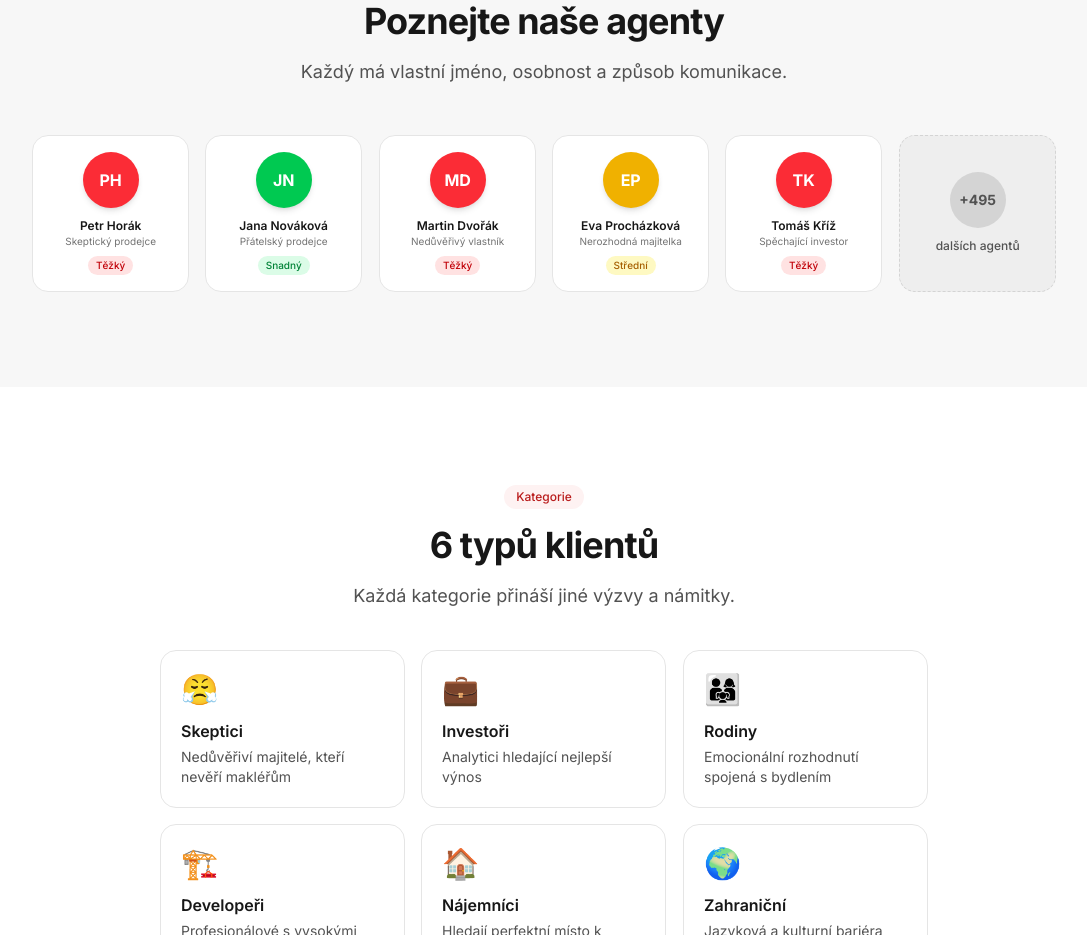
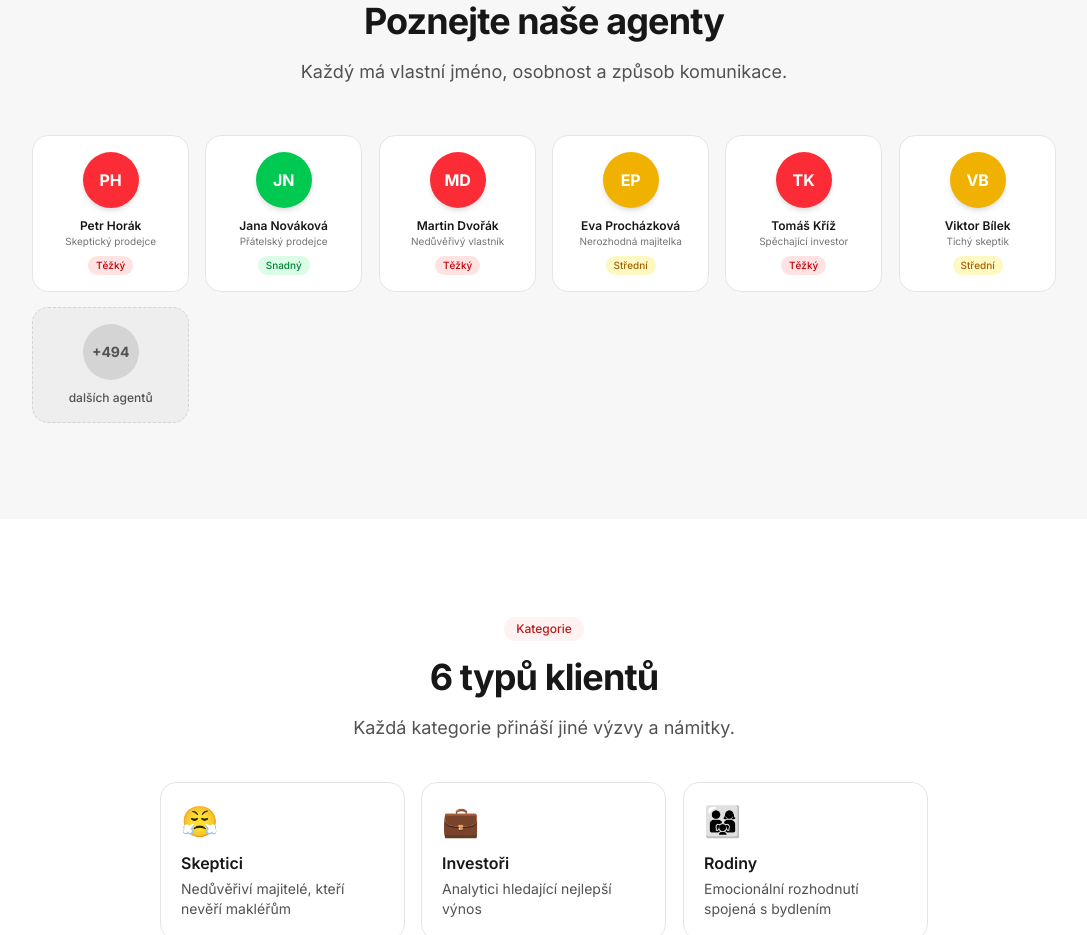
Before and after one commit to simcall-cz/simcall-app, a Next.js app: page /ai-simulator in a window 1280 px wide. Shown: the part 2060-2995 px from the top of the page, without its empty margins (96-1183 px from the left). Built offline with nearby package versions, Linux system fonts and the light colour scheme; no server answers.

Commit message:
feat: add Viktor Bílek (agent-6) to static data files

```diff
--- a/src/data/ai-agents.ts
+++ b/src/data/ai-agents.ts
@@ -91,4 +91,22 @@ export const aiAgents: AIAgent[] = [
     exampleScenario:
       "Tomáš prodává bytový dům v Ostravě za 12 mil Kč. Chce rychlý prodej do 2 měsíců. Vyžaduje konkrétní čísla a strategii.",
   },
+  {
+    id: "agent-6",
+    name: "Viktor Bílek",
+    personality: "Tichý skeptik",
+    description:
+      "Viktor prodává sklepní kóji (8 m²) v Pardubicích. Mluví pomalu a stroze, nechce se otevírat. Má špatné zkušenosti s makléři a různé odhady cen. Skrývá vadu (hliníkové rozvody). Obtížnost 6/10.",
+    difficulty: "medium",
+    avatarInitials: "VB",
+    traits: [
+      "Ostražitý",
+      "Skeptický",
+      "Strozý",
+      "Pomalý",
+      "Trpělivý",
+    ],
+    exampleScenario:
+      "Viktor prodává sklepní kóji 8 m² v Pardubicích-Dukle za 100-300 tis. Kč. Nespěchá, ale chce se zbavit nemovitosti po špatné zkušenosti s nájemníky.",
+  },
 ];
--- a/src/data/scenarios.ts
+++ b/src/data/scenarios.ts
@@ -16,4 +16,19 @@ export const scenarios: Scenario[] = [
     ],
     agentId: "agent-1",
   },
+  {
+    id: "scenario-6",
+    title: "Prodej sklepní kóje v Pardubicích",
+    description: "Viktor Bílek prodává sklepní kóji 8 m² v Pardubicích-Dukle. Mluví stroze a pomalu, nechce se otevírat. Má zmatené odhady od různých makléřů. Skrývá vadu — hliníkové rozvody (nebezpečí požáru). Cenová představa 100-300 tis. Kč.",
+    category: "cold-lead",
+    difficulty: "medium",
+    objectives: [
+      "Překonat počáteční strozí komunikaci a získat důvěru",
+      "Zjistit detaily nemovitosti včetně technického stavu",
+      "Odhalit skrytou vadu (hliníkové rozvody)",
+      "Pracovat s námitkami (provize, nespěch, mám kupce)",
+      "Domluvit si osobní schůzku a prohlídku"
+    ],
+    agentId: "agent-6"
+  },
 ];
```
